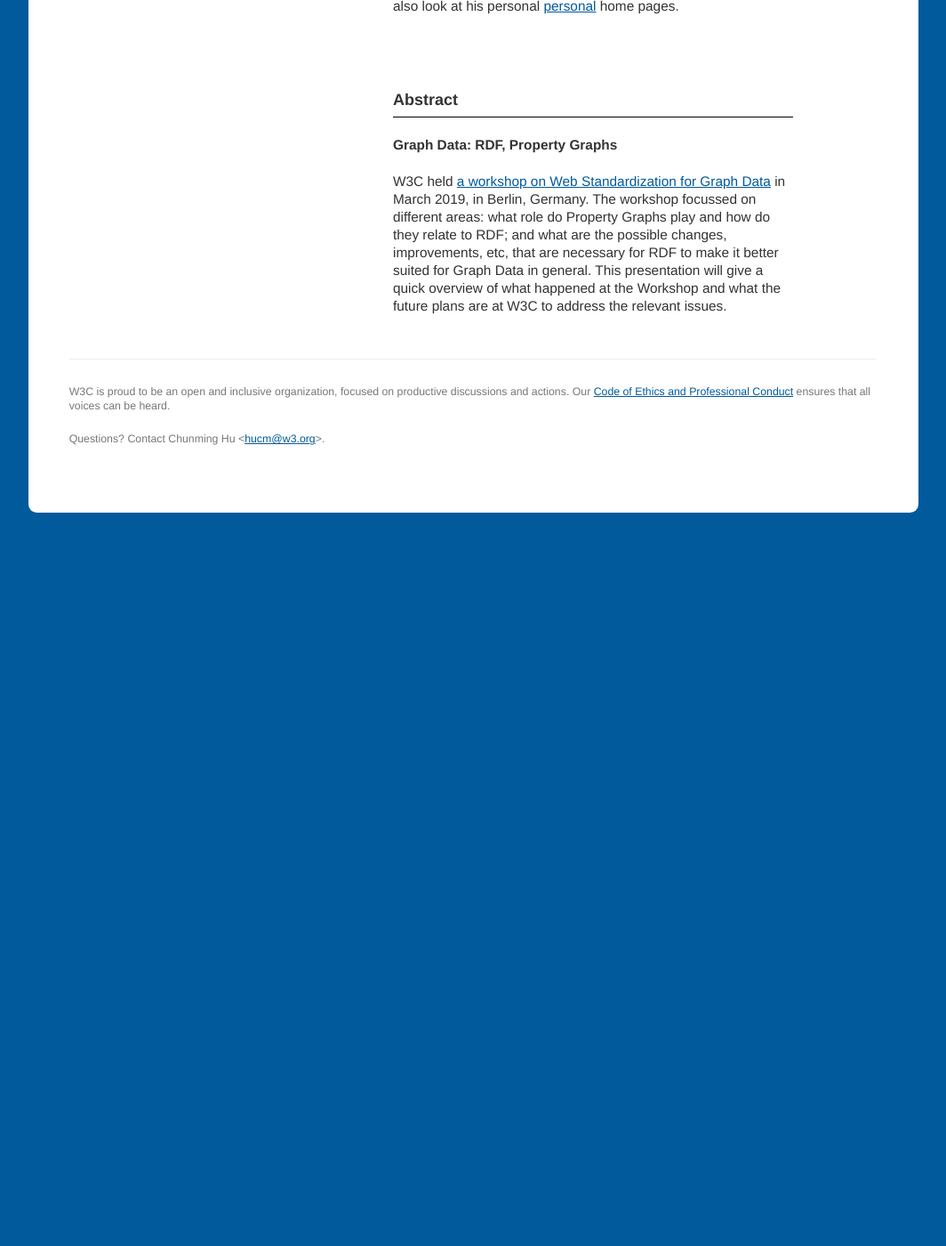
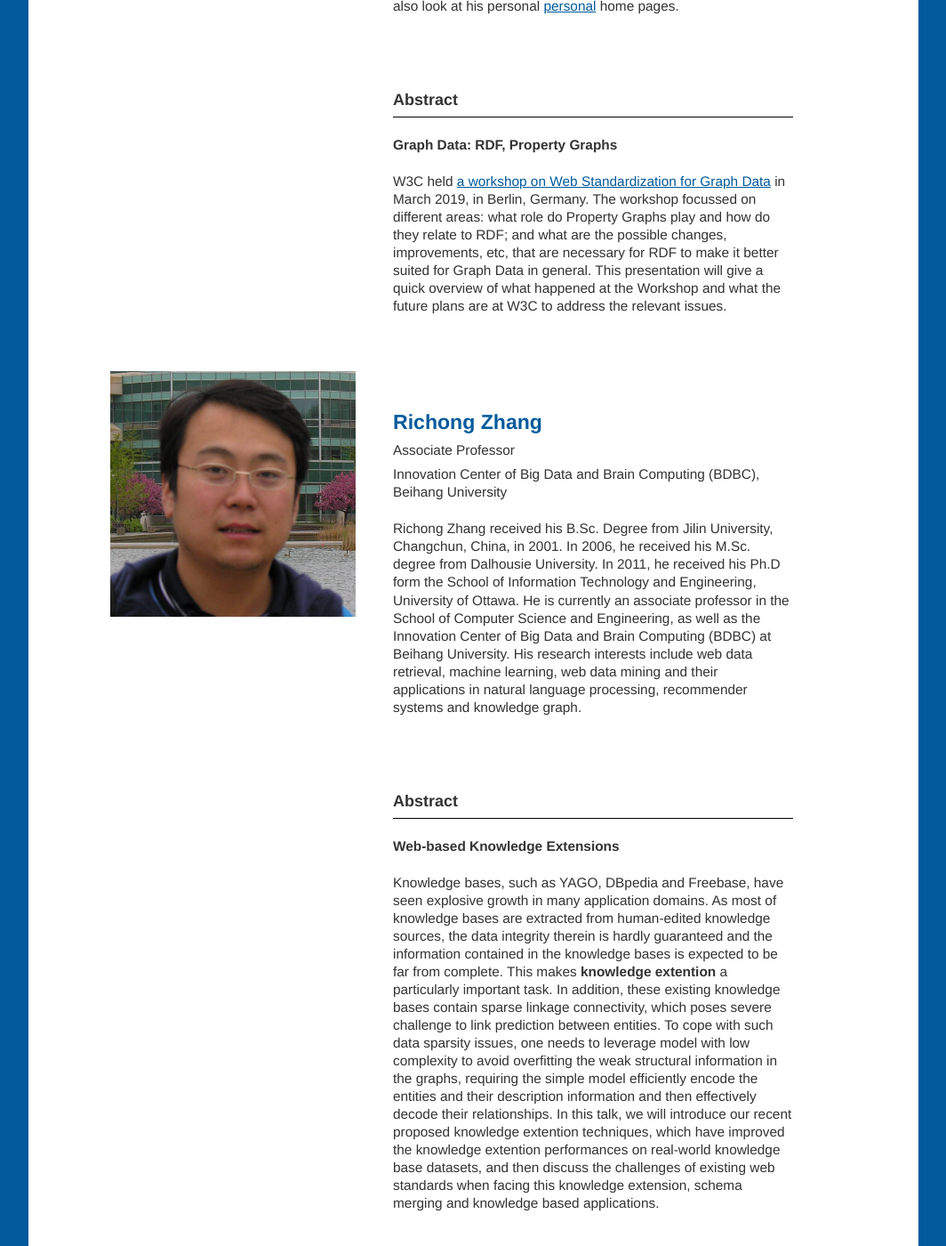
Before and after one commit to w3c/w3c-track-2019, a Jekyll site: the page built from speakers.md, in a window 1280 px wide and 1400 px high, scrolled down 7605 px. Shown: the whole window at 89% size, without its empty margins (108-1172 px from the left). Built offline with Jekyll 4.4.1, drawn with Linux system fonts in a browser that asks for light colours; our own code applies the rules of GitHub Pages for plain Markdown files; before the commit the page ends 8223 px from its top, so only the background shows below that; some of the changed text lies outside the part shown.

Commit message:
Update speakers.md

```diff
--- a/speakers.md
+++ b/speakers.md
@@ -240,7 +240,7 @@ as well as identify common "anti-patterns" in standards work that frustrate priv
 					<p class="speaker-detail">Centre for Mathematics and Computer Sciences (CWI)</p>
 				</div>
 				<div class="biography">
-					<p>Ivan joined the W3C team as Head of <a href="https://www.w3.org/Consortium/Offices">Offices</a> in January 2001. He served as Head of Offices until June 2006, then as the Semantic Web Activity Lead until December 2013 and then, finally, as the Publishing@W3C Technical Lead. He is currently a W3C Fellow for CWI, member of the W3C Strategy as well as the Technical & Architecture teams as focusing on Digital Publishing and (in the T&A team) on of Web of Data related activities.. </p>
+					<p>Ivan joined the W3C team as Head of <a href="https://www.w3.org/Consortium/Offices">Offices</a> in January 2001. He served as Head of Offices until June 2006, then as the Semantic Web Activity Lead until December 2013 and then, finally, as the Publishing@W3C Technical Lead. He is currently a W3C Fellow for CWI, member of the W3C Strategy as well as the Technical & Architecture teams as focusing on Digital Publishing and (in the T&A team) on of Web of Data related activities. </p>
 					<p>Ivan graduated as mathematician at the <a href="http://teo.elte.hu/fs/">Eötvös Loránd University of Budapest</a>, Hungary, in 1979. After a brief scholarship at the Université Paris VI he joined the Hungarian research institute in computer science (<a href="http://www.sztaki.hu/">SZTAKI</a>) where he worked for 6 years. He left Hungary in 1986 and, after a few years in industry, he joined the <a href="http://www.cwi.nl/">Centre for Mathematics and Computer Sciences (CWI)</a> in Amsterdam where he has held a tenure position since 1988. He received a PhD degree in Computer Science in 1990 at the <a href="http://www.leidenuniv.nl/">Leiden University</a>, in the Netherlands.</p>
 					<p>His <a href="http://www.ivan-herman.net/professional/">professional home page</a> contains a list of his publications and details of the various R&D projects he participated in. You can also look at his personal <a href="http://www.ivan-herman.net/">personal</a> home pages.</p>
 				</div>
@@ -253,3 +253,32 @@ as well as identify common "anti-patterns" in standards work that frustrate priv
 		</div>
 	</div>
 </section>
+
+<section class="speaker" id="richong">
+	<div class="container-md">
+		<div class="flex">
+			<div class="col-1">
+				<div class="profile-picture">
+					<picture>
+						<img alt="Richong Zhang" src="assets/images/Zhang-Richong.JPG">
+					</picture>
+				</div>
+			</div>
+			<div class="col-2">
+				<div class="basic">
+					<h2 class="name">Richong Zhang</h2>
+					<p class="speaker-title">Associate Professor</p>
+					<p class="speaker-detail">Innovation Center of Big Data and Brain Computing (BDBC), Beihang University</p>
+				</div>
+				<div class="biography">
+					<p>Richong Zhang received his B.Sc. Degree from Jilin University, Changchun, China, in 2001. In 2006, he received his M.Sc. degree from Dalhousie University. In 2011, he received his Ph.D form the School of Information Technology and Engineering, University of Ottawa. He is currently an associate professor in the School of Computer Science and Engineering, as well as the Innovation Center of Big Data and Brain Computing (BDBC) at Beihang University. His research interests include web data retrieval, machine learning, web data mining and their applications in natural language processing, recommender systems and knowledge graph. </p>
+				</div>
+				<div class="speaker-abstract">
+					<h3>Abstract</h3>
+					<h4>Web-based Knowledge Extensions</h4>
+					<p>Knowledge bases, such as YAGO, DBpedia and Freebase, have seen explosive growth in many application domains. As most of knowledge bases are extracted from human-edited knowledge sources, the data integrity therein is hardly guaranteed and the information contained in the knowledge bases is expected to be far from complete. This makes <b>knowledge extention</b> a particularly important task. In addition, these existing knowledge bases contain sparse linkage connectivity, which poses severe challenge to link prediction between entities. To cope with such data sparsity issues, one needs to leverage model with low complexity to avoid overfitting the weak structural information in the graphs, requiring the simple model efficiently encode the entities and their description information and then effectively decode their relationships. In this talk, we will introduce our recent proposed knowledge extention techniques, which have improved the knowledge extention performances on real-world knowledge base datasets, and then discuss the challenges of existing web standards when facing this knowledge extension, schema merging and knowledge based applications.</p>
+				</div>
+			</div>
+		</div>
+	</div>
+</section>
```
